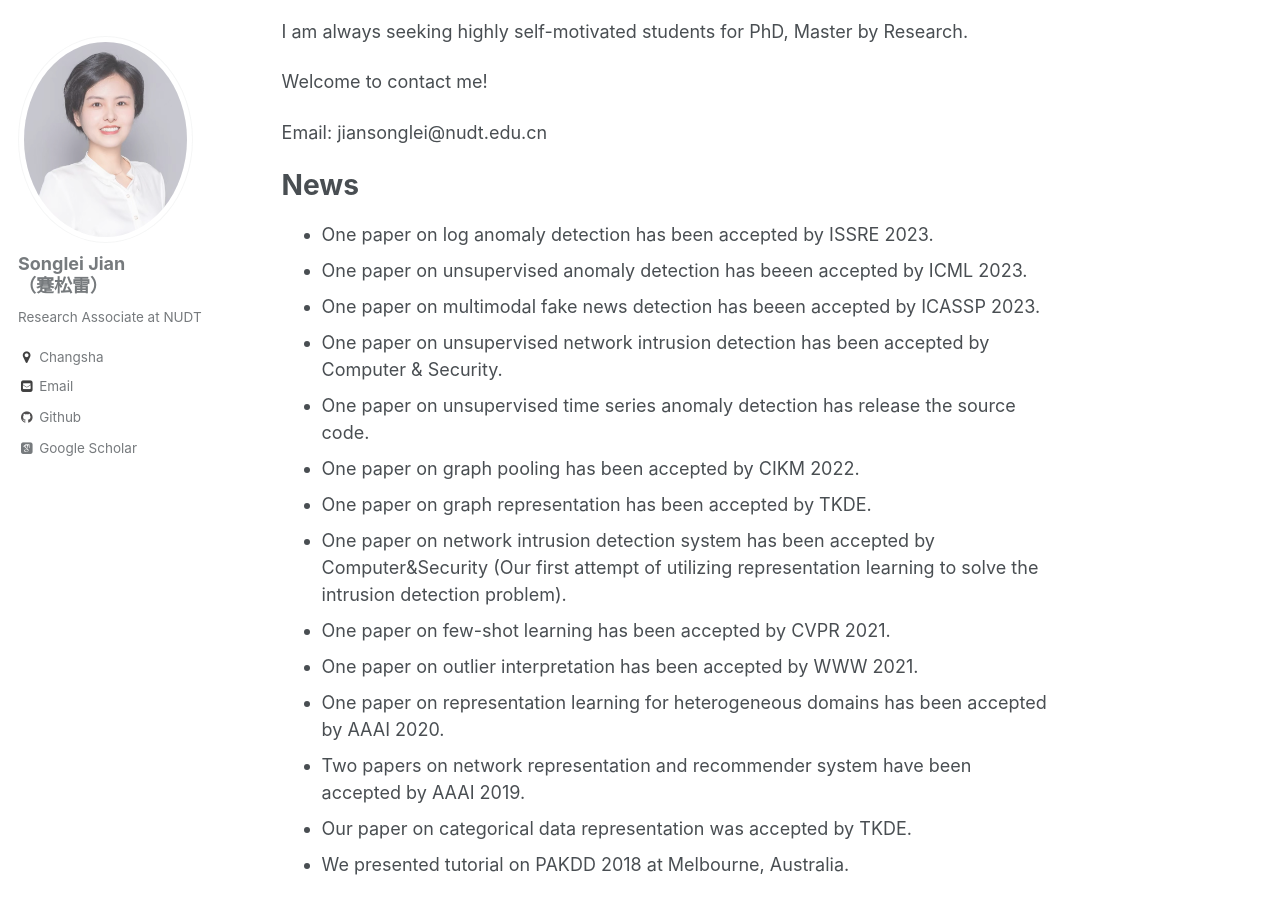
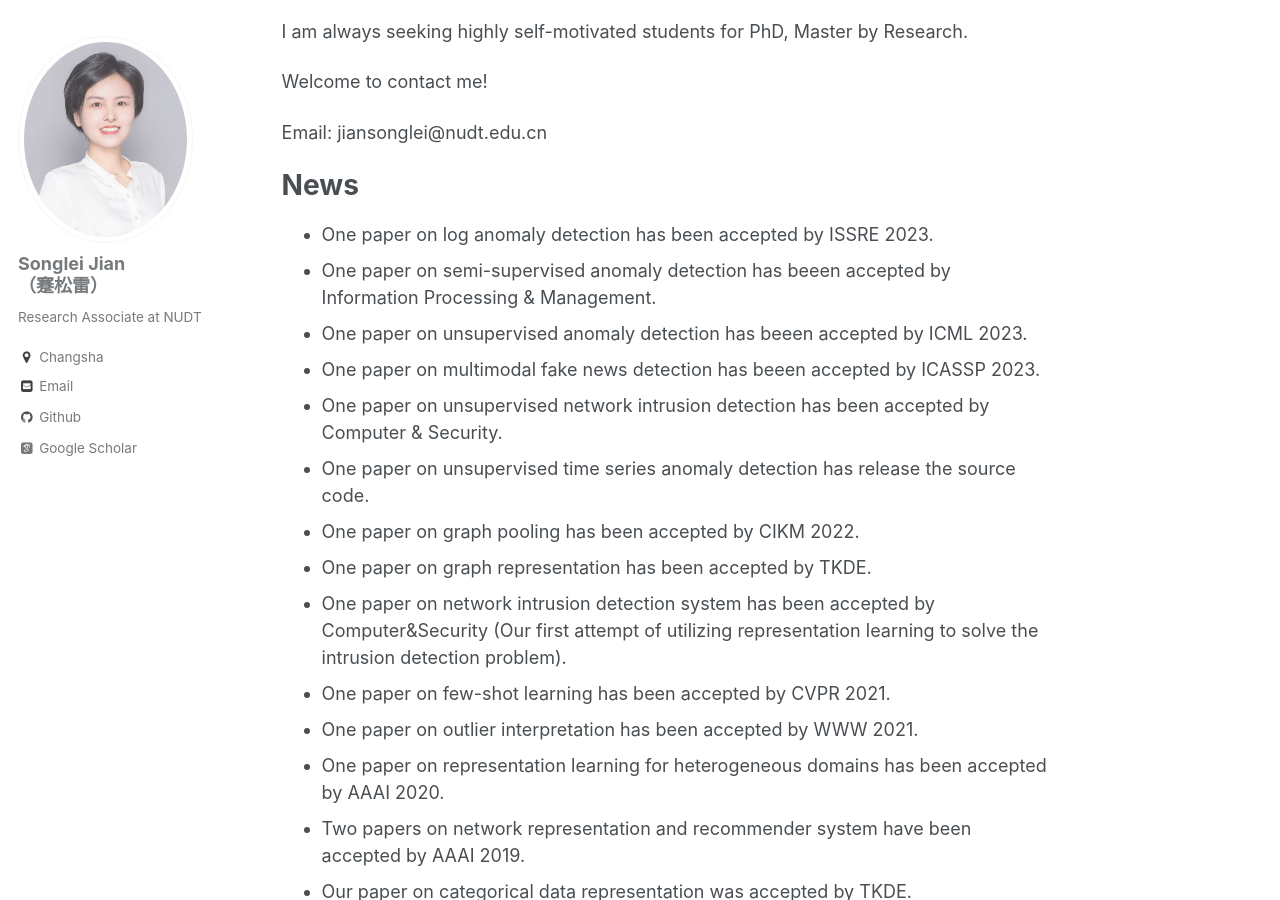
Before and after one commit to jiansonglei/jiansonglei.github.io, a Jekyll site: the page built from _pages/about.md, in a window 1280 px wide and 900 px high, scrolled down 513 px. Built offline with Jekyll 4.4.1, drawn with Linux system fonts in a browser that asks for light colours; some web fonts are replaced; a script that is not in the unit is left out.

Commit message:
update ipm

```diff
--- a/_pages/about.md
+++ b/_pages/about.md
@@ -21,6 +21,7 @@ Email: jiansonglei@nudt.edu.cn
 News
 ========
 * One paper on log anomaly detection has been accepted by ISSRE 2023.
+* One paper on semi-supervised anomaly detection has beeen accepted by Information Processing & Management.
 * One paper on unsupervised anomaly detection has beeen accepted by ICML 2023.
 * One paper on multimodal fake news detection has beeen accepted by ICASSP 2023.
 * One paper on unsupervised network intrusion detection has been accepted by Computer & Security.
```
Also changed, not shown: _pages/publications.md (+1 -0 lines).
